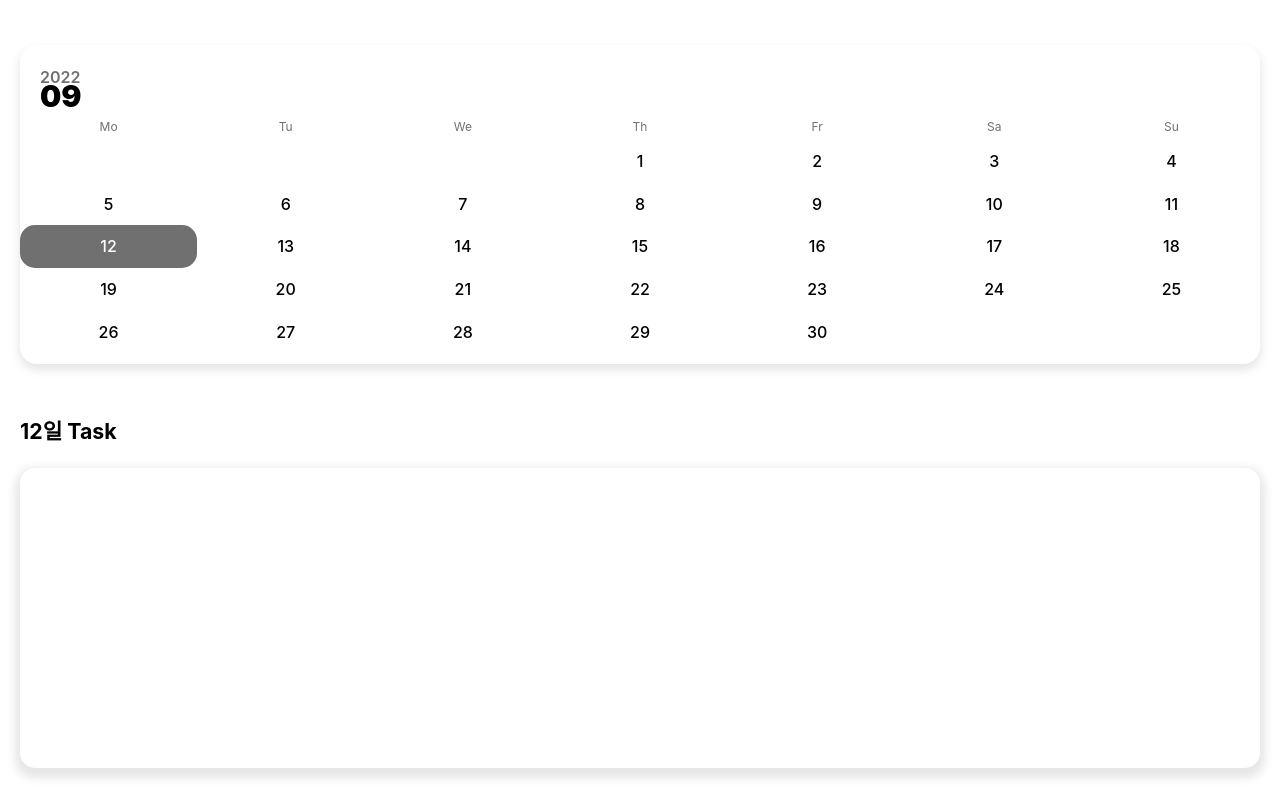
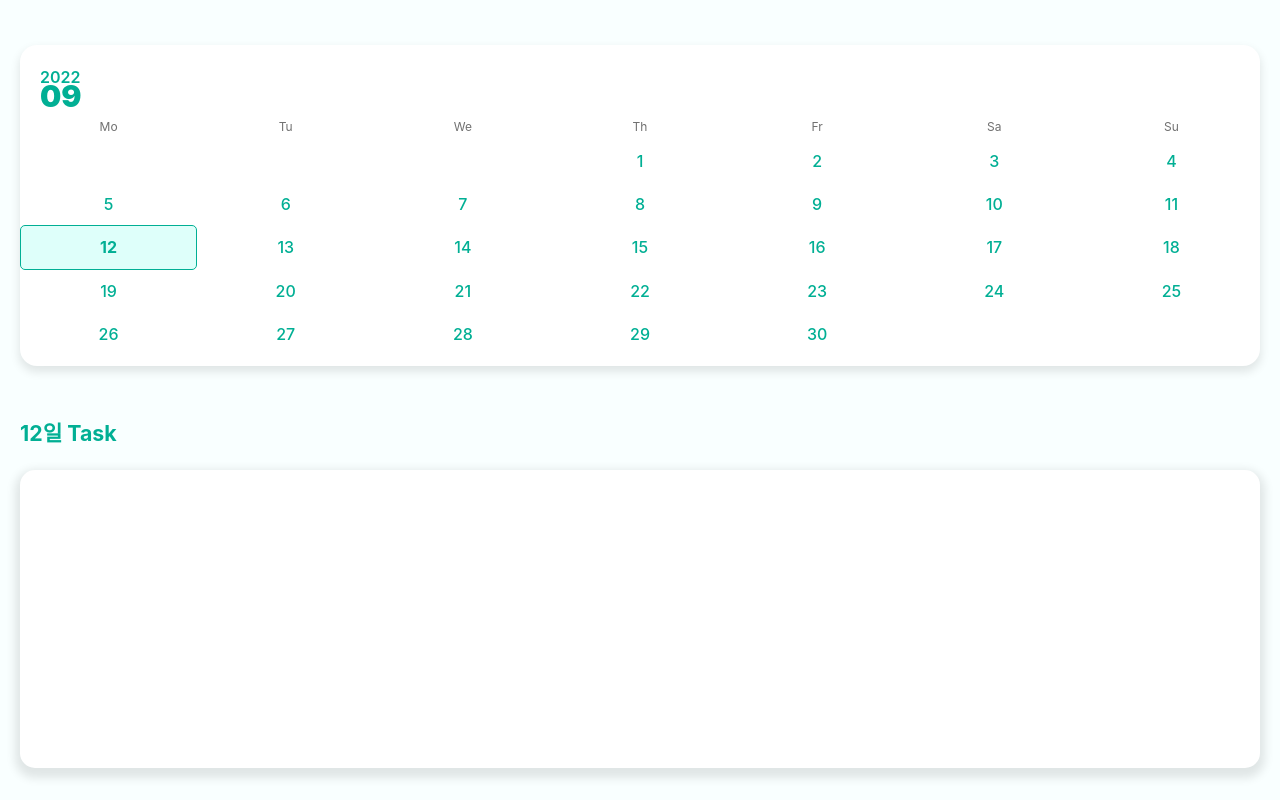
Before and after one commit to HiBixby/ToDoWhale_WhaleExtension, a React (Create React App) app: page / in a window 1280 px wide. Built offline with nearby package versions, Linux system fonts and the light colour scheme.

Commit message:
💄 Apply new colors into main page and logo page

```diff
--- a/public/index.html
+++ b/public/index.html
@@ -29,7 +29,7 @@
   <body>
     <noscript>You need to enable JavaScript to run this app.</noscript>
     <div id="root">
-      <div class="loading" style="display:flex;align-items:center;justify-content: center; width: 100%; height: 100vh;">
+      <div class="loading" style="display:flex;align-items:center;justify-content: center; width: 100%; height: 100vh;background-color: #F9FFFF;">
         <img src="1111.svg" width="200pt" />
       </div>
     </div>
--- a/src/components/Calendar.css
+++ b/src/components/Calendar.css
@@ -117,6 +117,7 @@
   background: none;
   text-align: center;
   font-weight: 500;
+  color:var(--whale-green-0);
 }
 
 /* .react-calendar__tile:disabled {
@@ -147,9 +148,11 @@
 }
 
 .react-calendar__tile--active {
-  background: #707070;
-  border-radius: 15px;
-  color: white;
+  background: var(--whale-green-3);
+  border-radius: 5px;
+  font-weight: bold;
+  color: var(--whale-green-0);
+  border:solid 1px var(--whale-green-0)!important;
 }
 
 
@@ -173,11 +176,13 @@ abbr {
   color: #707070;
   font-weight: 600;
   line-height: 25px;
+  color:var(--whale-green-0);
 }
 
 .month {
   font-size: 30px;
   font-weight: 900;
+  color:var(--whale-green-0);
 }
 
 
--- a/src/components/MainPage.css
+++ b/src/components/MainPage.css
@@ -2,6 +2,7 @@
     font-size: 16pt;
     font-weight: 700;
     margin-bottom: 20px;
+    color:var(--whale-green-0);
 }
 
 .todo-box {
@@ -13,6 +14,7 @@
     flex-direction: column;
     flex: 1;
     overflow: hidden;
+    background-color: white;
 }
 
 .todo-list {
@@ -26,7 +28,7 @@
     position: relative;
     text-align: center;
     font-size: 18px;
-    color: #707070;
+    color: var(--whale-green-0);
     padding: 10px 0px 10px 0px;
 }
 
--- a/src/components/ToDoList.css
+++ b/src/components/ToDoList.css
@@ -1,13 +1,16 @@
-.todolist-time{
+.todolist-time {
     font-size: 16pt;
     font-weight: 600;
+    color: var(--whale-green-0);
 }
-.todolist-content{
+
+.todolist-content {
     display: flex;
     white-space: nowrap;
     justify-content: space-between;
 }
-.todolist-content-text{
+
+.todolist-content-text {
     overflow: hidden;
     text-overflow: ellipsis;
     white-space: nowrap;
@@ -15,12 +18,17 @@
     font-size: 16pt;
     color: #707070;
 }
-.todolist-link{
+
+.todolist-icons {
+    color: var(--whale-green-0);
+}
+
+.todolist-link {
     overflow: hidden;
     text-overflow: ellipsis;
     white-space: nowrap;
-    width:75%;
+    width: 75%;
     font-size: 10pt;
-    font-weight:100;
+    font-weight: 100;
     color: #ADADAD;
 }
--- a/src/index.css
+++ b/src/index.css
@@ -8,6 +8,13 @@
   display: none;
 } */
 
+:root{
+  --whale-green-0:#01af94;
+  --whale-green-1:#34e8cd;
+  --whale-green-2:#AAFAEE;
+  --whale-green-3:#DEFFFA;
+  --whale-green-4:#F9FFFF;
+}
 html {
   margin: 0;
   padding: 0;
--- a/src/style.css
+++ b/src/style.css
@@ -7,6 +7,7 @@
     text-align: left;
     display: flex;
     flex-direction: column;
+    background-color: var(--whale-green-4);
 }
 
 
```
